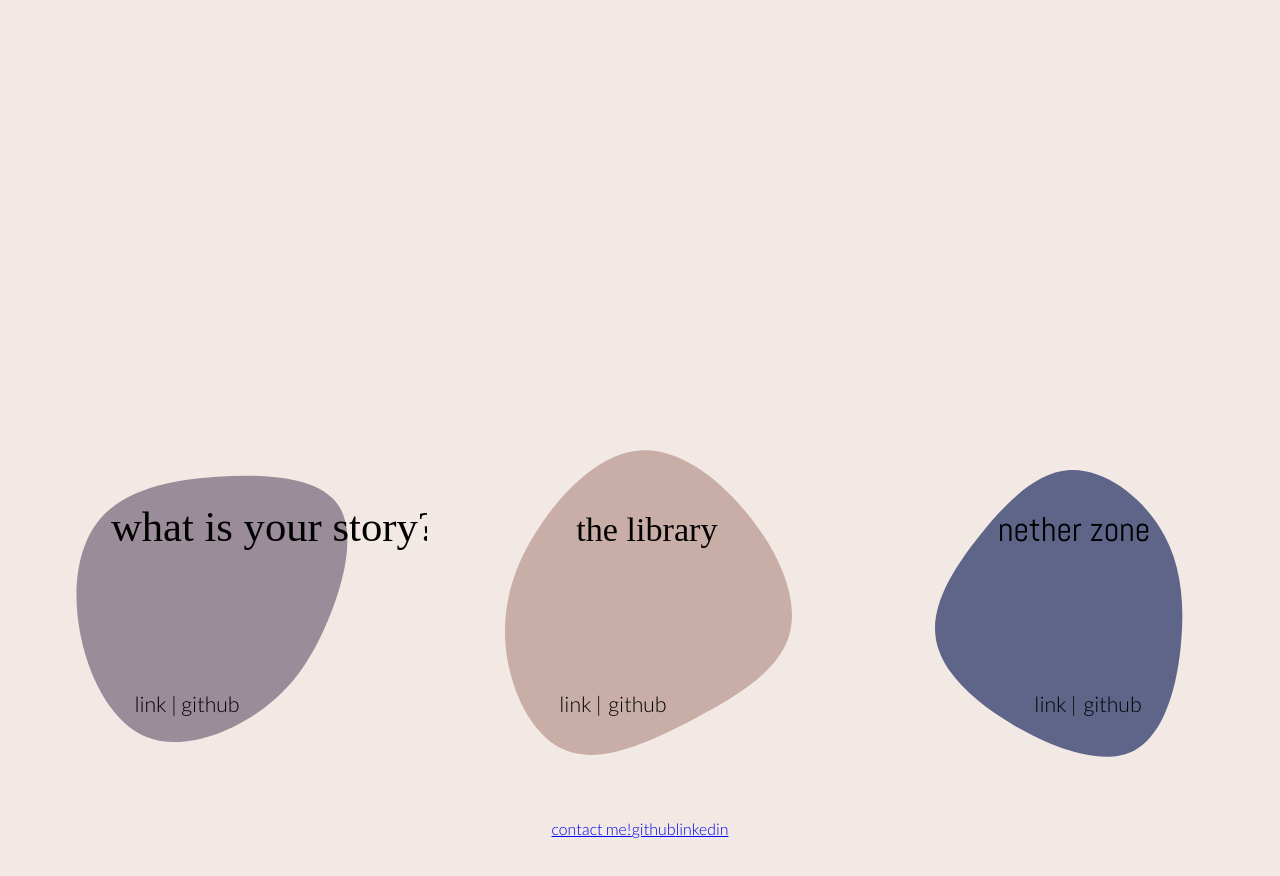
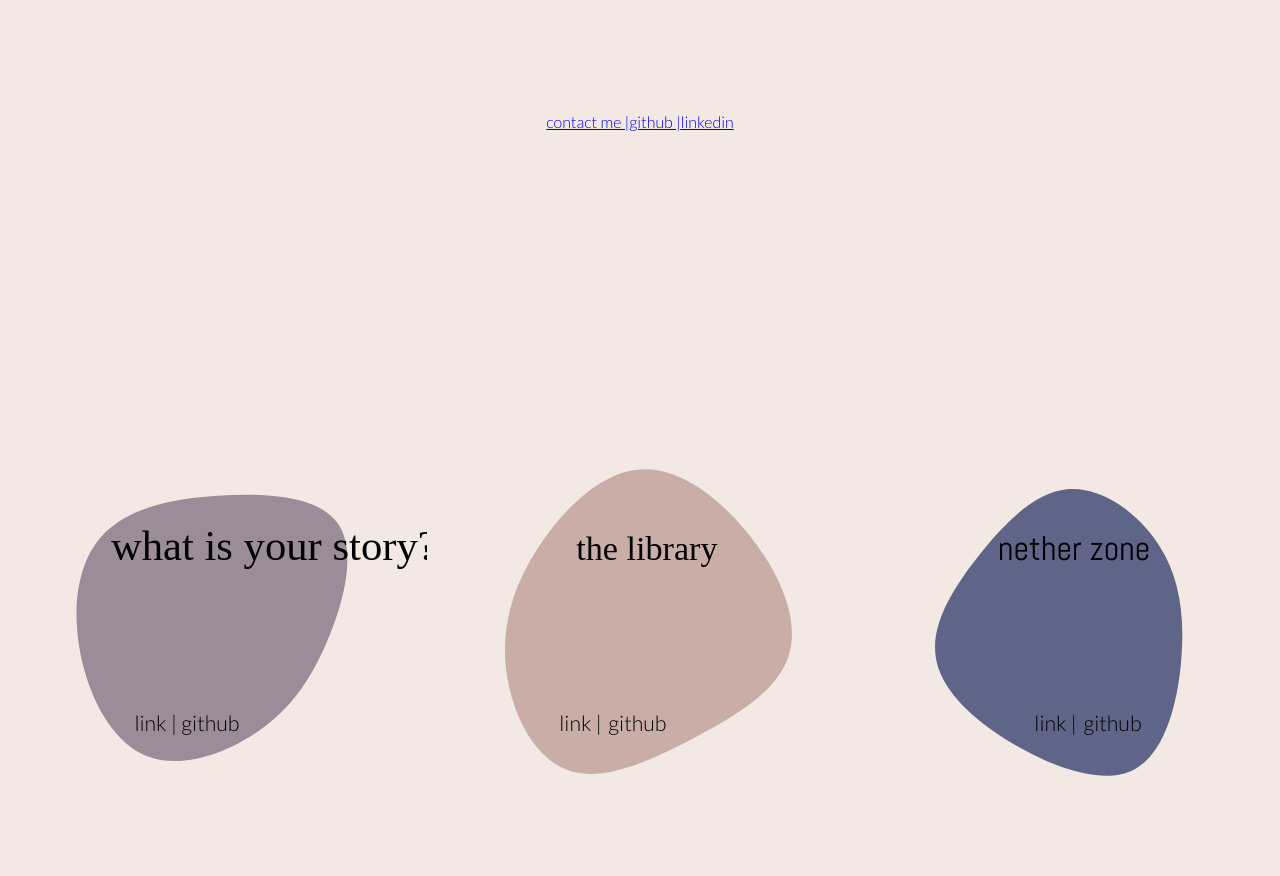
Before and after one commit to jckrft/portfolio, a React (Create React App) app in the folder client/: page /contact in a window 1280 px wide. Shown: the part 600-1476 px from the top of the page. Built offline with nearby package versions, Linux system fonts and the light colour scheme; a web font is replaced by a local one.

Commit message:
order fix

```diff
--- a/client/src/App.js
+++ b/client/src/App.js
@@ -17,8 +17,8 @@ function App() {
       </Routes> */}
       <Landing />
       <About />
+      <Contact />
       <Projects />
-      <Contact />
       <Footer />
     </div>
   );
--- a/client/src/components/Contact.jsx
+++ b/client/src/components/Contact.jsx
@@ -4,14 +4,14 @@ export default function Contact() {
   return (
     <div>
       <a href="mailto:jckrft@gmail.com" target="_blank">
-        contact me!
+        contact me |
       </a>
       <a
         className="external-link"
         href="https://github.com/jckrft"
         target="_blank"
       >
-        github
+        github |
       </a>
       <a
         className="external-link"
```
